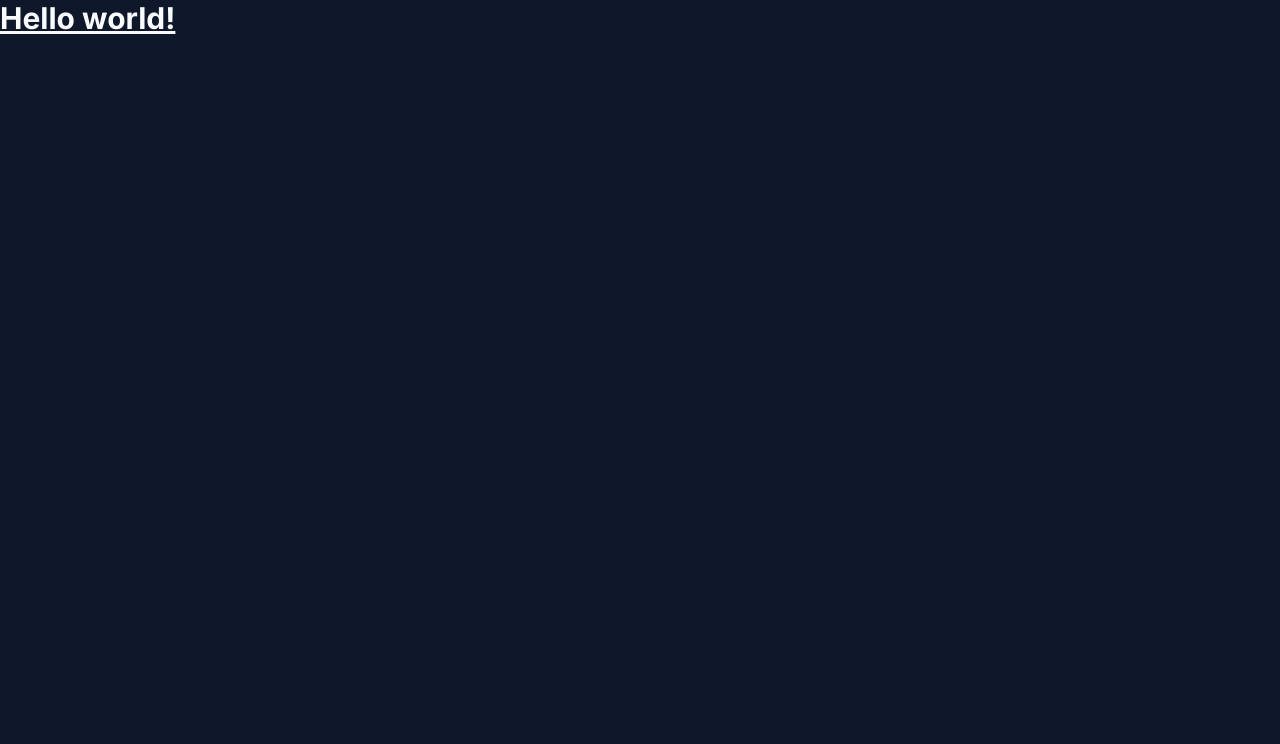
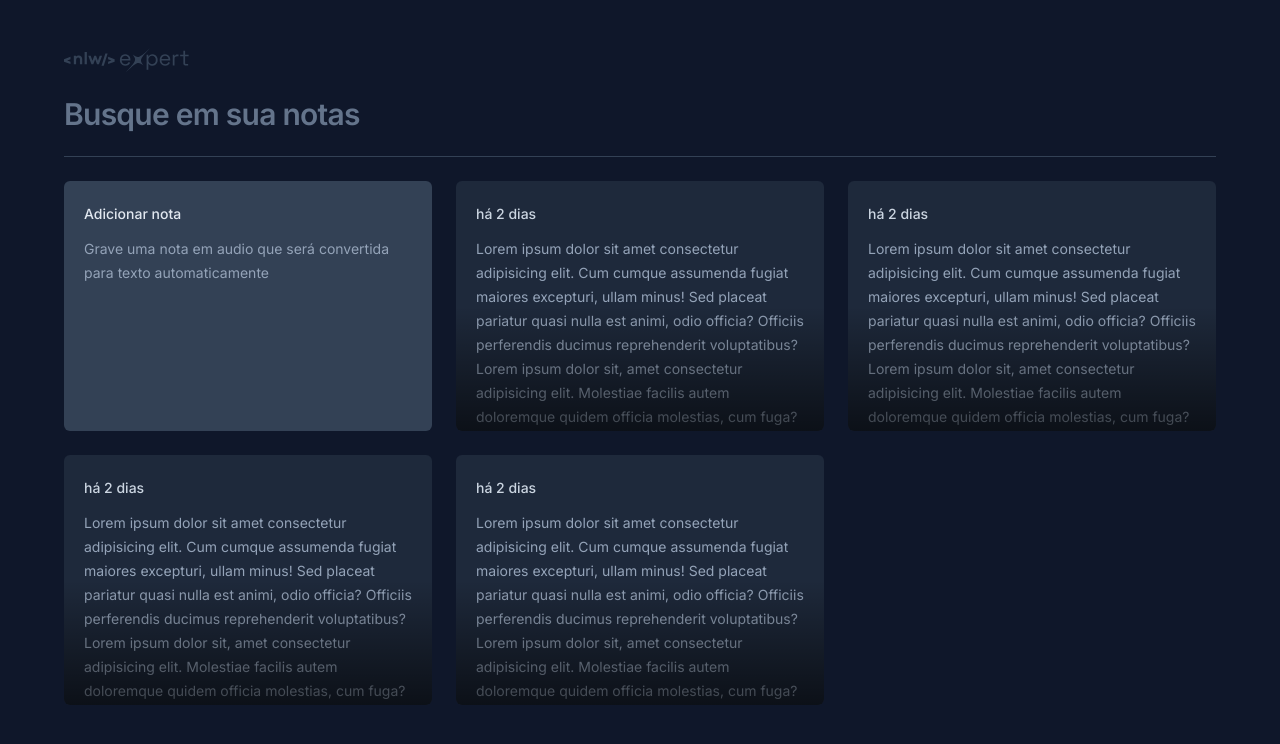
Before and after one commit to murilo-souza/NlwExpertNotes-Web-ReactJs, a React (Vite) app: page / in a window 1280 px wide. Shown: the top 744 px of the page. Built offline with nearby package versions, Linux system fonts and the light colour scheme.

Commit message:
feat: add new note card and note card component

```diff
--- a/src/app.tsx
+++ b/src/app.tsx
@@ -1,3 +1,28 @@
+import Logo from './assets/logo.svg'
+import { NewNoteCard } from './components/new-note-card'
+import { NoteCard } from './components/note-card'
+
 export function App() {
-  return <h1 className="text-3xl font-bold underline">Hello world!</h1>
+  return (
+    <div className="mx-auto max-w-6xl my-12 space-y-6">
+      <img src={Logo} alt="Logo" />
+      <form className="w-full">
+        <input
+          type="text"
+          placeholder="Busque em sua notas"
+          className="w-full bg-transparent text-3xl font-semibold tracking-tight placeholder:text-slate-500 outline-none"
+        />
+      </form>
+
+      <div className="h-px bg-slate-700" />
+
+      <div className="grid grid-cols-3 gap-6 auto-rows-[250px]">
+        <NewNoteCard />
+        <NoteCard />
+        <NoteCard />
+        <NoteCard />
+        <NoteCard />
+      </div>
+    </div>
+  )
 }
--- /dev/null
+++ b/src/components/new-note-card.tsx
@@ -0,0 +1,10 @@
+export function NewNoteCard() {
+  return (
+    <div className="rounded-md bg-slate-700 p-5 space-y-3">
+      <span className="text-sm font-medium text-slate-200">Adicionar nota</span>
+      <p className="text-sm leading-6 text-slate-400">
+        Grave uma nota em audio que será convertida para texto automaticamente
+      </p>
+    </div>
+  )
+}
--- /dev/null
+++ b/src/components/note-card.tsx
@@ -0,0 +1,17 @@
+export function NoteCard() {
+  return (
+    <div className="rounded-md bg-slate-800 p-5 space-y-3 overflow-hidden relative">
+      <span className="text-sm font-medium text-slate-300">há 2 dias</span>
+      <p className="text-sm leading-6 text-slate-400">
+        Lorem ipsum dolor sit amet consectetur adipisicing elit. Cum cumque
+        assumenda fugiat maiores excepturi, ullam minus! Sed placeat pariatur
+        quasi nulla est animi, odio officia? Officiis perferendis ducimus
+        reprehenderit voluptatibus? Lorem ipsum dolor sit, amet consectetur
+        adipisicing elit. Molestiae facilis autem doloremque quidem officia
+        molestias, cum fuga? Impedit accusamus veniam neque odio non voluptatem
+        tempore velit corporis vero. Ipsa, totam.
+      </p>
+      <div className="absolute bottom-0 left-0 right-0 h-1/2 bg-gradient-to-t from-black/60 to-black/0 pointer-events-none" />
+    </div>
+  )
+}
```
